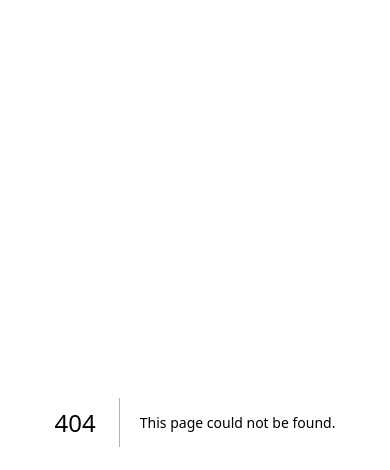
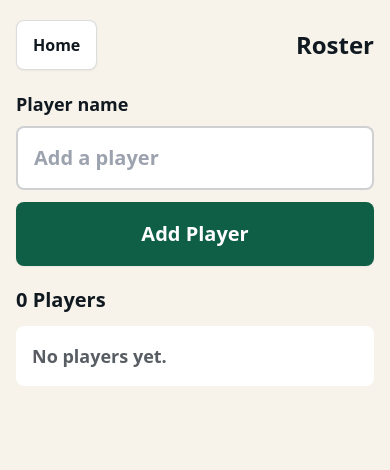
Before and after one commit to JPBob71/friday-night-hookers-scoreboard., a Next.js app: page /roster in a window 390 px wide. Before the commit this address had no page. Shown: the top 470 px of the page. Built offline with nearby package versions, Linux system fonts and the light colour scheme.

Commit message:
Add Next.js mobile MVP

```diff
--- /dev/null
+++ b/app/roster/page.tsx
@@ -0,0 +1,78 @@
+"use client";
+
+import { FormEvent, useEffect, useState } from "react";
+import { AppShell } from "@/components/AppShell";
+import { createPlayer, loadRoster, Player, saveRoster } from "@/lib/gameStorage";
+
+export default function RosterPage() {
+  const [players, setPlayers] = useState<Player[]>([]);
+  const [name, setName] = useState("");
+  const [hasLoadedRoster, setHasLoadedRoster] = useState(false);
+
+  useEffect(() => {
+    setPlayers(loadRoster());
+    setHasLoadedRoster(true);
+  }, []);
+
+  useEffect(() => {
+    if (!hasLoadedRoster) return;
+    saveRoster(players);
+  }, [hasLoadedRoster, players]);
+
+  function addPlayer(event: FormEvent<HTMLFormElement>) {
+    event.preventDefault();
+    const cleanName = name.trim();
+    if (!cleanName) return;
+
+    setPlayers((current) => [...current, createPlayer(cleanName)]);
+    setName("");
+  }
+
+  function removePlayer(playerId: string) {
+    setPlayers((current) => current.filter((player) => player.id !== playerId));
+  }
+
+  return (
+    <AppShell title="Roster">
+      <form onSubmit={addPlayer} className="grid gap-3">
+        <label className="grid gap-2 text-lg font-black" htmlFor="player-name">
+          Player name
+          <input
+            id="player-name"
+            value={name}
+            onChange={(event) => setName(event.target.value)}
+            className="min-h-16 rounded-lg border-2 border-night/20 bg-white px-4 text-xl font-bold outline-none focus:border-felt"
+            placeholder="Add a player"
+          />
+        </label>
+        <button className="min-h-16 rounded-lg bg-felt px-5 py-4 text-xl font-black text-white shadow-sm active:scale-[0.99]">
+          Add Player
+        </button>
+      </form>
+
+      <section className="grid gap-3">
+        <h2 className="text-xl font-black">{players.length} Players</h2>
+        {players.length === 0 ? (
+          <p className="rounded-lg bg-white p-4 text-lg font-bold text-night/70">No players yet.</p>
+        ) : (
+          <ul className="grid gap-3">
+            {players.map((player) => (
+              <li
+                key={player.id}
+                className="flex min-h-16 items-center justify-between gap-3 rounded-lg bg-white p-4 shadow-sm"
+              >
+                <span className="text-xl font-black">{player.name}</span>
+                <button
+                  onClick={() => removePlayer(player.id)}
+                  className="rounded-lg bg-night px-4 py-3 text-base font-black text-white active:scale-[0.99]"
+                >
+                  Remove
+                </button>
+              </li>
+            ))}
+          </ul>
+        )}
+      </section>
+    </AppShell>
+  );
+}
```
